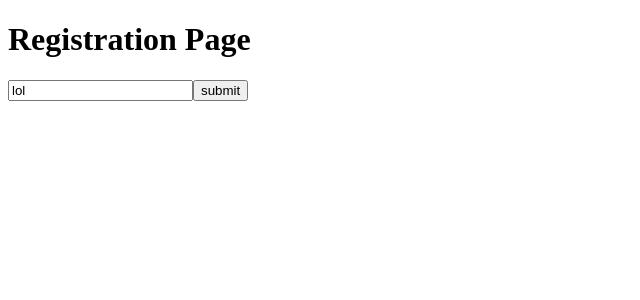
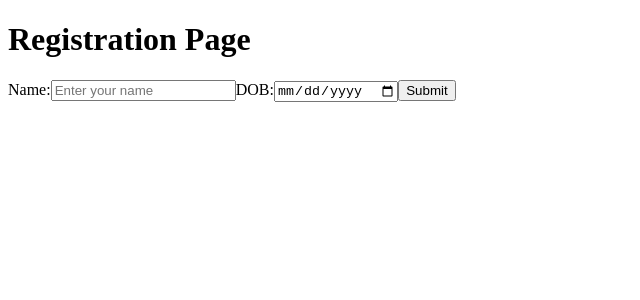
Before and after one commit to DuckyShine004/nzpmc-mini-project, a React (Vite) app in the folder frontend/: page / in a window 1280 px wide. Shown: the top 300 px of the page, without its empty margins (0-640 px from the left). Built offline with nearby package versions, Linux system fonts and the light colour scheme.

Commit message:
feat: Created Registration Form Component

```diff
--- a/frontend/src/App.jsx
+++ b/frontend/src/App.jsx
@@ -1,27 +1,18 @@
 import {useState} from 'react'
 
 import Heading from "./components/Heading"
+import RegistrationForm from './components/RegistrationForm'
 
 const App = () => {
-  const addNote = (event) => {
-    event.preventDefault()
-    console.log(event.target)
-  }
-
-  const onNoteChange = (event) => {
-    console.log(event.target.value)
+  const addNote = ({name, dob}) => {
+    // Handle frontend backend connection
+    console.log(name, dob)
   }
 
   return (
     <div>
-      <Heading heading={"Registration Page"} />
-      <form onSubmit={addNote}>
-        <input
-          value={"lol"}
-          onChange={onNoteChange}
-        />
-        <button type="submit">submit</button>
-      </form>
+      <Heading heading="Registration Page" />
+      <RegistrationForm onFormSubmit={addNote} />
     </div>
   )
 }
--- /dev/null
+++ b/frontend/src/components/RegistrationForm.jsx
@@ -0,0 +1,37 @@
+import {useState} from 'react'
+
+import FormInput from './FormInput'
+
+const RegistrationForm = ({onFormSubmit}) => {
+  const [name, setName] = useState('')
+  const [dob, setDob] = useState('')
+
+  const handleNameChange = (event) => setName(event.target.value)
+  const handleDobChange = (event) => setDob(event.target.value)
+
+  const handleSubmit = (event) => {
+    event.preventDefault()
+    onFormSubmit({name, dob})
+  }
+
+  return (
+    <form onSubmit={handleSubmit}>
+      <FormInput
+        label="Name"
+        type="text"
+        value={name}
+        onChange={handleNameChange}
+        placeholder="Enter your name"
+      />
+      <FormInput
+        label="DOB"
+        type="date"
+        value={dob}
+        onChange={handleDobChange}
+      />
+      <button type="submit">Submit</button>
+    </form>
+  )
+}
+
+export default RegistrationForm
```
